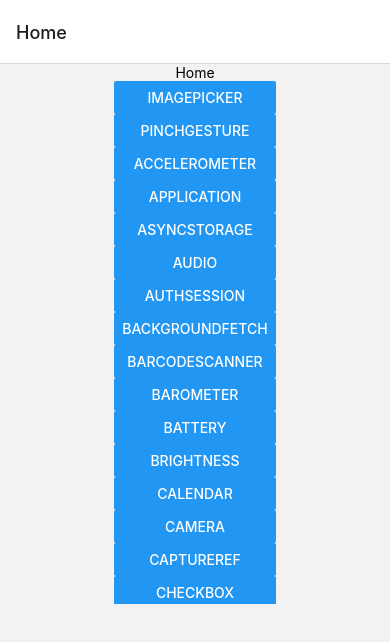
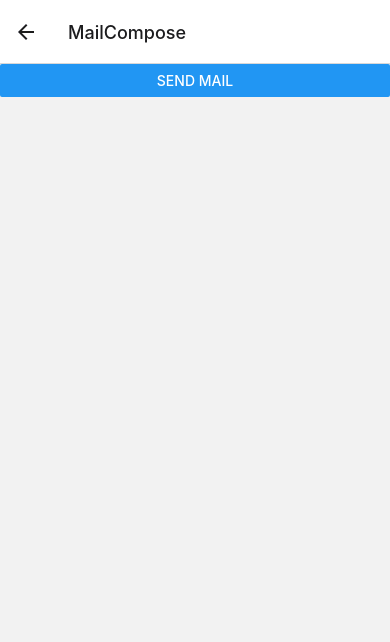
Before and after one commit to GuilhermeSousaDev/Expo, a React Native app: screen /MailCompose in a window 390 px wide. Shown: the top 642 px of the page. Built offline with nearby package versions, Linux system fonts and the light colour scheme; what expo-task-manager would draw is missing.

Commit message:
Expo Mail Composer

```diff
--- a/App.js
+++ b/App.js
@@ -41,6 +41,7 @@ import LinearGradient from './screens/LinearGradient';
 import LocalAuth from './screens/LocalAuth';
 import Localization from './screens/Localization';
 import Location from './screens/Location';
+import MailCompose from './screens/MailCompose';
 
 export default function App() {
   return (
@@ -82,6 +83,7 @@ export default function App() {
         <Stack.Screen name='LocalAuth' component={LocalAuth} />
         <Stack.Screen name='Localization' component={Localization} />
         <Stack.Screen name='Location' component={Location} />
+        <Stack.Screen name='MailCompose' component={MailCompose} />
       </Stack.Navigator>
       <StatusBar style="light" />
     </NavigationContainer>
--- a/package.json
+++ b/package.json
@@ -43,6 +43,7 @@
     "expo-local-authentication": "~13.0.2",
     "expo-localization": "~14.0.0",
     "expo-location": "~15.0.1",
+    "expo-mail-composer": "~12.0.0",
     "expo-media-library": "~15.0.0",
     "expo-random": "~13.0.0",
     "expo-sensors": "~12.0.1",
@@ -50,6 +51,7 @@
     "expo-status-bar": "~1.4.2",
     "expo-web-browser": "~12.0.0",
     "firebase": "^9.15.0",
+    "lottie-react-native": "5.1.4",
     "react": "18.1.0",
     "react-native": "0.70.5",
     "react-native-gesture-handler": "~2.8.0",
--- a/screens/Home.js
+++ b/screens/Home.js
@@ -45,6 +45,7 @@ export default function Home({ navigation }) {
                 <Button title="LocalAuth" onPress={() => navigate('LocalAuth')} />
                 <Button title="Localization" onPress={() => navigate('Localization')} />
                 <Button title="Location" onPress={() => navigate('Location')} />
+                <Button title="MailCompose" onPress={() => navigate('MailCompose')} />
             </ScrollView>
         </View>
     )
--- /dev/null
+++ b/screens/MailCompose.js
@@ -0,0 +1,19 @@
+import { View, Button } from 'react-native';
+import * as MailComposer from 'expo-mail-composer';
+
+export default function MailComposeScreen() {
+    const handleSendMail = async () => {
+        const mail = await MailComposer.composeAsync({
+            subject: 'a.guilherme@gmail.com',
+            body: 'React Native - Send Mail',
+        });
+
+        console.log(mail);
+    }
+
+    return (
+        <View>
+            <Button title="Send Mail" onPress={handleSendMail} />
+        </View>
+    )
+}
```
Also changed, not shown: 1 other file (tests, documents, lock files or other folders).
